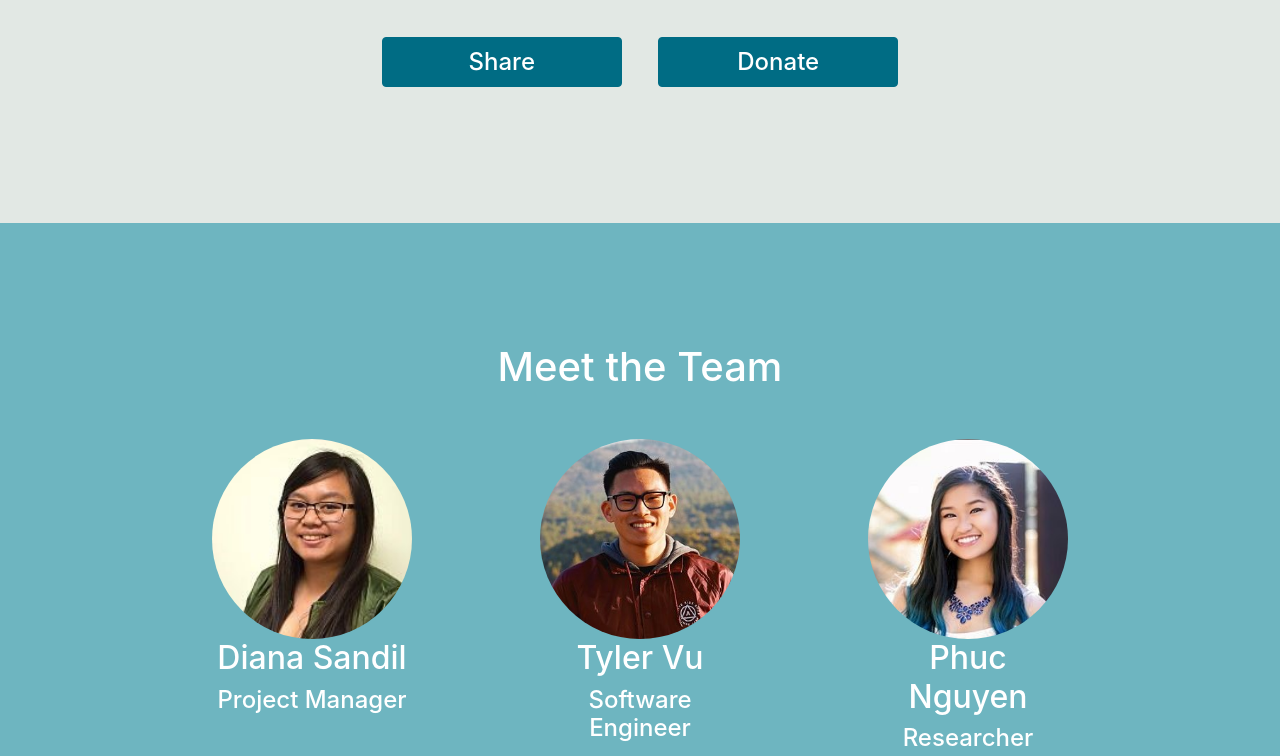
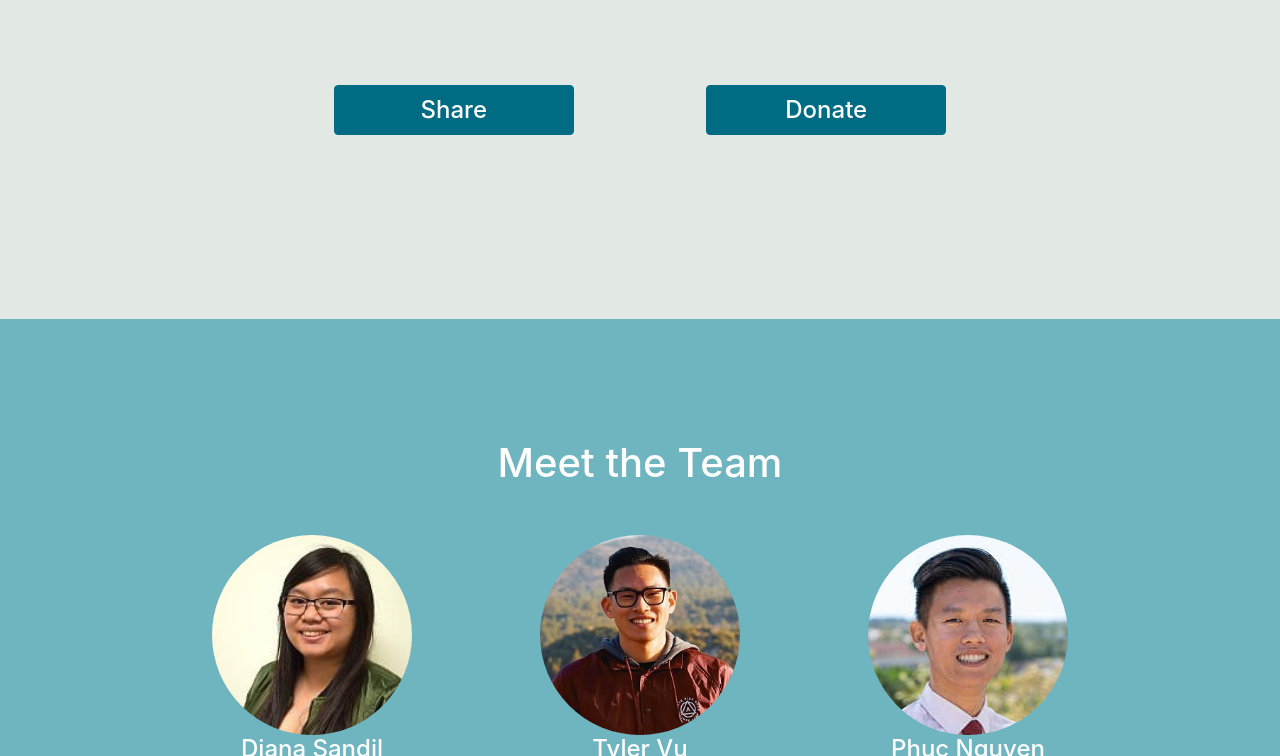
Before and after one commit to TylerKienVu/inf134, a plain HTML site: page index.html in a window 1280 px wide. Shown: the part 2778-3534 px from the top of the page. Drawn offline with nearby package versions, Linux system fonts and the light colour scheme.

Commit message:
Minor changes to page
- Added Phuc picture
- Added small animation to team section
- Changed sizing of team section

```diff
--- a/css/styles.css
+++ b/css/styles.css
@@ -49,7 +49,7 @@ nav {
 
 .button-container {
 	display: inline-block;
-	padding: 1em;
+	padding: 5vw;
 }
 
 .block-text {
@@ -81,11 +81,11 @@ nav {
 }
 
 .profile-name {
-	font-size: 4vh;
+	font-size: 3vh;
 }
 
 .profile-role {
-	font-size: 3vh;
+	font-size: 2vh;
 }
 
 .icon {
--- a/index.html
+++ b/index.html
@@ -102,7 +102,7 @@
 					<h6 class="profile-role">Software Engineer</h6>
 				</div>
 				<div id="phuc" class="profile-container">
-					<img class="profile-picture" src="content/rhian.jpg"/>
+					<img class="profile-picture" src="content/phuc.jpg"/>
 					<h4 class="profile-name">Phuc Nguyen</h4>
 					<h6 class="profile-role">Researcher</h6>
 				</div>
--- a/js/scripts.js
+++ b/js/scripts.js
@@ -1,4 +1,12 @@
 $(document).ready(function() {
+
+	if (isScrolledIntoView("#landing-page-heading")){
+    	$("#landing-page-heading").removeClass("no-opacity");
+    	$("#landing-page-heading").addClass('animated fadeInDown');
+
+    	$("#demo-button").removeClass("no-opacity");
+    	$("#demo-button").addClass('animated bounceInUp');
+    }
 
 	/*Smooth Scrolling*/
 
@@ -65,6 +73,25 @@ $(document).ready(function() {
 	    	$("#instagram").addClass('animated tada');
 	    }
 
+	   	if (isScrolledIntoView("#diana")){
+	    	$("#diana h4").addClass('animated tada');
+	    }
+	  	if (isScrolledIntoView("#tyler")){
+	    	$("#tyler h4").addClass('animated tada');
+	    }
+	    if (isScrolledIntoView("#phuc")){
+	    	$("#phuc h4").addClass('animated tada');
+	    }
+	    if (isScrolledIntoView("#rhian")){
+	    	$("#rhian h4").addClass('animated tada');
+	    }
+	    if (isScrolledIntoView("#jason")){
+	    	$("#jason h4").addClass('animated tada');
+	    }
+	    if (isScrolledIntoView("#jenny")){
+	    	$("#jenny h4").addClass('animated tada');
+	    }
+
 	});
 
 	/*-------------------------------*/
```
Also changed, not shown: content/phuc - Copy.jpg (added), content/phuc.jpg (added).
